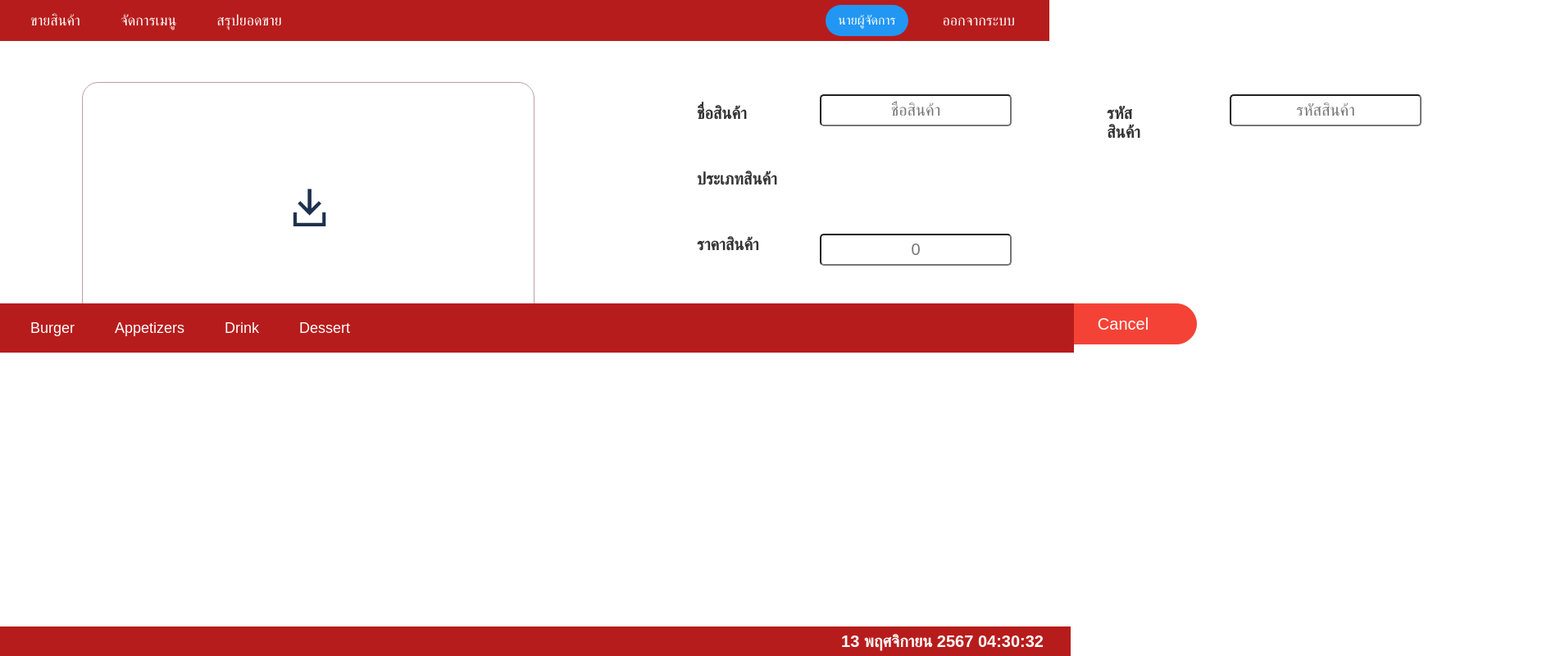
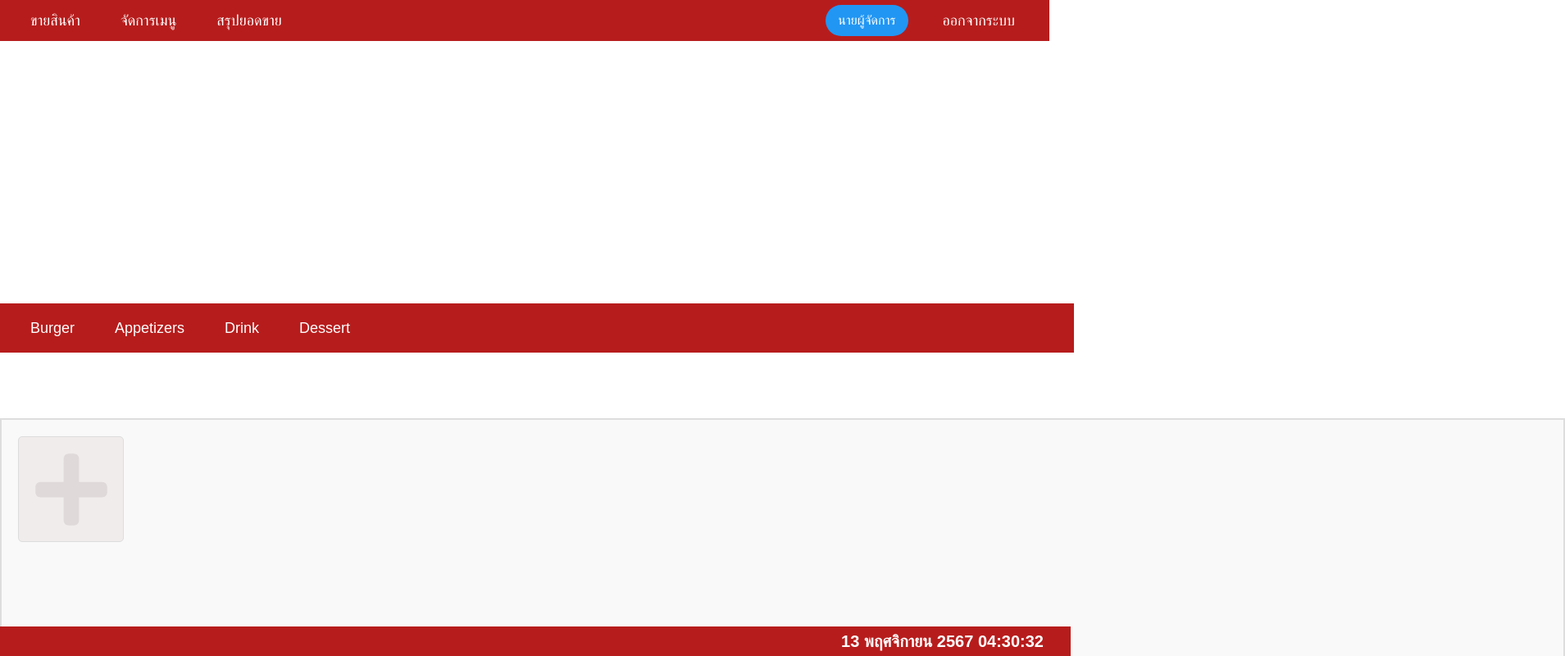
Before and after one commit to Pariwattt/Ecommerce, a React (Vite) app in the folder frontend/: page /EditMenu in a window 1280 px wide. Shown: the top 800 px of the page at 82% size, 1909 px wide, since content can reach past the window. Built offline with nearby package versions, Linux system fonts and the light colour scheme; what @radix-ui/themes would draw is missing.

Commit message:
เพิ่มเมนู

```diff
--- a/frontend/src/features/css/edit.css
+++ b/frontend/src/features/css/edit.css
@@ -2,7 +2,7 @@
     width: 550px;
     height: 310px;
     position: absolute;
-    top: 100px;
+    top: 35px;
     left: 100px;
     border-radius: 20px;  /* ทำให้ขอบโค้งมน */
     justify-content: center; /* จัดให้อยู่กลางตามแนวนอน */
@@ -37,22 +37,22 @@
 }
 .t1{
     position: absolute;
-    top: 80px;
+    top: 10px;
     left: 850px;
 }
 .t2{
     position: absolute;
-    top: 160px;
+    top: 90px;
     left: 850px;
 }
 .t3{
     position: absolute;
-    top: 240px;
+    top: 170px;
     left: 850px;
 }
 .t4{
     position: absolute;
-    top: 80px;
+    top: 10px;
     left: 1350px;
 }
 
@@ -64,7 +64,7 @@
 
 .In-Name-box {
     position: absolute;
-    top: 115px;
+    top: 50px;
     left: 1000px;
 
     width: 220px; /* กำหนดความกว้างของกล่องข้อความ */
@@ -81,7 +81,7 @@
  }
  .In-Price-box{
     position: absolute;
-    top: 285px;
+    top: 215px;
     left: 1000px;
     width: 220px; /* กำหนดความกว้างของกล่องข้อความ */
     height: 25px; /* กำหนดความสูงของกล่องข้อความ */
@@ -97,7 +97,7 @@
  }
 .In-Code-box{
     position: absolute;
-    top: 115px;
+    top: 50px;
     left: 1500px;
     width: 220px; /* กำหนดความกว้างของกล่องข้อความ */
     height: 25px; /* กำหนดความสูงของกล่องข้อความ */
@@ -119,7 +119,7 @@
     display: flex;
     justify-content: center; /* จัดให้กลางแนวนอน */
     position: absolute;
-    top: 350px;
+    top: 285px;
     left: 1000px;
 }
 .confirm-button {
@@ -172,3 +172,68 @@
     font-size: 16px; /* ขนาดตัวอักษร */
     color: #333; /* สีตัวอักษร */
 }
+.productList-button {
+
+    width: 127px; /* กำหนดความกว้างของกล่องข้อความ */
+    height: 127px; /* กำหนดความสูงของกล่องข้อความ */
+    padding: 2px; /* เว้นระยะห่างภายในกล่องข้อความ */
+    font-size: 20px; /* ปรับขนาดฟอนต์ของข้อความในปุ่ม */
+    border-radius: 5px; /* ปรับขอบโค้งของปุ่ม */
+    background-color: #f1f1f1; /* สีพื้นหลังของปุ่ม */
+    border: 1px solid #ddd; /* กำหนดขอบของปุ่ม */
+    cursor: pointer; /* เปลี่ยนเคอร์เซอร์เมื่อ hover */
+    margin: 10px;
+}
+
+.productList-button:hover {
+    background-color: #e0e0e0; /* สีพื้นหลังของปุ่มเมื่อ hover */
+
+}
+.product-list{
+    display: grid;
+    grid-template-columns: repeat(12, 1fr);
+    gap: 10px; /* ระยะห่างระหว่างปุ่ม */
+}
+.product-list-con{
+    width: 1885px;            /* ความกว้างของกรอบ */
+    height: 400px;           /* ความสูงของกรอบ */
+    border: 2px solid #ddd;  /* สีและขนาดขอบของกรอบ */
+    padding: 10px;           /* ระยะห่างภายในกรอบ */
+    overflow-y: auto;        /* เพิ่มการเลื่อนแนวตั้ง */
+    background-color: #f9f9f9; /* พื้นหลังของกรอบ */
+    position: absolute;
+    top: 510px;
+    left: 0px;
+
+
+
+}
+.proBox-increase {
+    width: 127px; /* กำหนดความกว้างของกล่องข้อความ */
+    height: 127px; /* กำหนดความสูงของกล่องข้อความ */
+    border-radius: 5px; /* ปรับขอบโค้งของปุ่ม */
+    background-color: #f0ecec; /* สีพื้นหลังของปุ่ม */
+    border: 1px solid #ddd; /* กำหนดขอบของปุ่ม */
+    cursor: pointer; /* เปลี่ยนเคอร์เซอร์เมื่อ hover */
+    margin: 10px;
+    display: flex;
+    font-size: 100px;
+    color: #dfd9d9;
+    justify-content: center; /* จัดตำแหน่งข้อความในแนวนอน */
+    align-items: center; /* จัดตำแหน่งข้อความในแนวตั้ง */
+}
+.proBox-increase:hover {
+    background-color: #e0e0e0; /* สีพื้นหลังของปุ่มเมื่อ hover */
+
+}
+.prolist-con{
+    width: 1905px;            /* ความกว้างของกรอบ */
+    height: 389px;           /* ความสูงของกรอบ */
+    border: 2px solid #ddd;  /* สีและขนาดขอบของกรอบ */
+    padding: 1px;           /* ระยะห่างภายในกรอบ */
+    overflow-y: auto;        /* เพิ่มการเลื่อนแนวตั้ง */
+    background-color: #f9f9f9; /* พื้นหลังของกรอบ */
+    position: absolute;
+    top: 50px;
+    left: 0px;
+}
--- a/frontend/src/features/editMenu/edit.jsx
+++ b/frontend/src/features/editMenu/edit.jsx
@@ -4,70 +4,160 @@ import Navbar from '../webPageFeatures/navbar';
 import Footbar from '../webPageFeatures/footbar';
 import LockZoom from '../webPageFeatures/LockZoom';
 import Tabbar from './tabbar';
+import { FaPlus } from 'react-icons/fa'; // นำเข้าไอคอน
 
 import { useNavigate } from 'react-router-dom';  // นำเข้า useNavigate
 
 function App() {
     const Navigate = useNavigate();
 
-    const [productName, setProductName] = useState(''); // สร้างตัวแปร text และฟังก์ชัน setText เพื่อจัดการข้อความ
-    const [productPrice, setProductPrice] = useState(''); // สำหรับราคาสินค้า
-    const [productCode,setProductCode] = useState('');
-    const [image, setImage] = useState(null); // สร้าง state สำหรับรูปภาพ
+    const [productName, setProductName] = useState('');
+    const [productPrice, setProductPrice] = useState('');
+    const [productCode, setProductCode] = useState('');
+    const [image, setImage] = useState(null);
+    const [products, setProducts] = useState([]); // เพิ่ม state สำหรับเก็บสินค้าที่เพิ่มเข้ามา
+    const [showFields, setShowFields] = useState(false);  // state ใหม่ที่จะใช้ควบคุมการแสดงผลของ input fields
+    const [editingProductIndex, setEditingProductIndex] = useState(null);  // เพิ่ม state สำหรับการเก็บสินค้าที่กำลังแก้ไข
 
     const handleImageChange = (e) => {
         const file = e.target.files[0];
         if (file) {
             const reader = new FileReader();
             reader.onloadend = () => {
-                    setImage(reader.result); // ตั้งค่ารูปภาพเมื่ออ่านไฟล์เสร็จ
+                setImage(reader.result);
             };
-            reader.readAsDataURL(file); // อ่านไฟล์เป็น Base64 URL
+            reader.readAsDataURL(file);
         }
     };
-    // ฟังก์ชันสำหรับแปลงตัวเลขให้มีคอมม่า
+
     const formatPrice = (value) => {
-        if (!value) return ''; // ถ้าไม่มีค่าให้ส่งกลับเป็นค่าว่าง
-        const numberValue = parseFloat(value.replace(/,/g, '')); // ลบคอมม่าออกก่อนแปลงเป็นตัวเลข
-        return numberValue.toLocaleString(); // แปลงตัวเลขให้มีคอมม่า
+        if (!value) return '';
+        const numberValue = parseFloat(value.replace(/,/g, ''));
+        return numberValue.toLocaleString();
     };
+
     const handlePriceChange = (e) => {
-        const { value } = e.target;
-        // อัปเดตราคาสินค้าเป็นฟอร์แมตที่มีคอมม่า
-        setProductPrice(formatPrice(value));
+        const value = e.target.value;
+        if (!isNaN(value)) {
+            setProductPrice(value);
+        }
+    };
+
+    const handleConfirm = () => {
+        const newProduct = {
+            name: productName,
+            price: productPrice,
+            code: productCode
+        };
+
+        // ถ้ากำลังแก้ไขสินค้า ให้แทนที่สินค้าเดิม
+        if (editingProductIndex !== null) {
+            const updatedProducts = [...products];
+            updatedProducts[editingProductIndex] = newProduct;
+            setProducts(updatedProducts);
+        } else {
+            // ถ้าไม่ได้แก้ไขสินค้าใหม่ ให้เพิ่มสินค้าใหม่
+            setProducts([...products, newProduct]);
+        }
+
+        // รีเซ็ตค่าต่างๆ และซ่อนฟอร์ม
+        setProductName('');
+        setProductPrice('');
+        setProductCode('');
+        setImage(null);
+        setShowFields(false);
+        setEditingProductIndex(null);  // รีเซ็ตสถานะการแก้ไข
+    };
+
+    const handleCancel = () => {
+        // ถ้ามีการแก้ไขสินค้า, ลบสินค้าออกจากรายการ
+        if (editingProductIndex !== null) {
+            handleDeleteProduct(editingProductIndex);  // ลบสินค้าที่กำลังแก้ไข
+        } else {
+            setProductName('');
+            setProductPrice('');
+            setProductCode('');
+            setImage(null);
+        }
+
+        // รีเซ็ตฟอร์มและซ่อนการแสดงผล
+        setShowFields(false);
+        setEditingProductIndex(null);  // รีเซ็ตสถานะการแก้ไข
+    };
+
+    const handleDeleteProduct = (index) => {
+        const updatedProducts = products.filter((_, i) => i !== index);
+        setProducts(updatedProducts);
+    };
+
+    const handleShowFields = (index) => {
+        // ถ้ามีการคลิกสินค้ารายการเดิมเพื่อแก้ไข
+        if (editingProductIndex !== null && editingProductIndex === index) {
+            setShowFields(!showFields);  // สลับการแสดงฟอร์ม
+        } else {
+            setShowFields(true);
+            setEditingProductIndex(index);  // กำหนดให้กำลังแก้ไขสินค้ารายการนี้
+            const product = products[index];
+            setProductName(product.name);
+            setProductPrice(product.price);
+            setProductCode(product.code);
+        }
     };
 
     return (
         <div>
-            <LockZoom/>
+            <LockZoom />
             <Navbar />
             <Footbar />
-            <Tabbar/>
+            <Tabbar />
+            <div className="product-list-con">
+                <div className="product-list">
+                    {products.map((product, index) => (
+                        <button
+                            key={index}
+                            className="productList-button"
+                            onClick={() => handleShowFields(index)} // เมื่อกดปุ่มให้แก้ไขสินค้า
+                        >
+                            {product.name}
+                        </button>
+                    ))}
+                </div>
+                <div className='proBox-increase' onClick={() => handleShowFields(null)}>
+                    <FaPlus />
+                </div>
+            </div>
+
+            {/* เงื่อนไขการแสดงผลของ input fields */}
+            {showFields && (
+                <>
+                    <div className='prolist-con'>
                         <div className='edit-img_box'>
-            {image && <img src={image} alt="Uploaded" className='uploaded-image' />} {/* แสดงรูปภาพที่อัพโหลด */}
+                            {image && <img src={image} alt="Uploaded" className='uploaded-image' />}
                             <input
                                 type="file"
                                 accept="image/*"
-                    onChange={handleImageChange} // เมื่อมีการเลือกไฟล์
-                    style={{ display: 'none' }} // ซ่อน input
-                    id="file-upload"/>
+                                onChange={handleImageChange}
+                                style={{ display: 'none' }}
+                                id="file-upload"
+                            />
                             <label htmlFor="file-upload" className="file-upload-label">
-                <img src="/img/upload.png"className="L-upload-logo" />
+                                <img src="/img/upload.png" className="L-upload-logo" />
                             </label>
                         </div>
+
                         <div className='textName'>
                             <h6 className='t1'>ชื่อสินค้า</h6>
                             <h6 className='t2'>ประเภทสินค้า</h6>
                             <h6 className='t3'>ราคาสินค้า</h6>
                             <h6 className='t4'>รหัสสินค้า</h6>
+                        </div>
 
-            </div>
                         <div className="con-ner">
                             <input
                                 className="In-Name-box"
                                 value={productName}
-                    onChange={(e) => setProductName(e.target.value)}  //เมื่อมีการพิมพ์ข้อความ จะอัปเดตค่า text
-                    placeholder="ชื่อสินค้า" //ข้อความที่จะแสดงเมื่อยังไม่มีข้อความ
+                                onChange={(e) => setProductName(e.target.value)}
+                                placeholder="ชื่อสินค้า"
                             />
                         </div>
                         <div className="con-ner">
@@ -75,9 +165,9 @@ function App() {
                                 type="text"
                                 className="In-Price-box"
                                 value={productPrice}
-                    onChange={handlePriceChange} // อัปเดตราคาเมื่อมีการพิมพ
-                    placeholder="0"  // ข้อความที่จะแสดงเมื่อยังไม่มีข้อความ
-                    min="0" // กำหนดค่าต่ำสุดเป็น 0
+                                onChange={handlePriceChange}
+                                placeholder="0"
+                                min="0"
                             />
                         </div>
                         <div className="con-ner">
@@ -85,17 +175,22 @@ function App() {
                                 className="In-Code-box"
                                 value={productCode}
                                 onChange={(e) => setProductCode(e.target.value)}
-                    placeholder="รหัสสินค้า" //ข้อความที่จะแสดงเมื่อยังไม่มีข้อความ
+                                placeholder="รหัสสินค้า"
                             />
                         </div>
-            <div className="button-center" >
-                <button className="confirm-button button-confirm-sub">
+
+                        {/* เงื่อนไขการแสดงผลปุ่ม Confirm และ Cancel */}
+                        <div className="button-center">
+                            <button className="confirm-button button-confirm-sub" onClick={handleConfirm}>
                                 Confirm
                             </button>
-                <button className="cancel-button button-confirm-sub" >
+                            <button className="cancel-button button-confirm-sub" onClick={handleCancel}>
                                 Cancel
                             </button>
                         </div>
+                    </div>
+                </>
+            )}
         </div>
     );
 }
--- a/package.json
+++ b/package.json
@@ -1,5 +1,6 @@
 {
   "dependencies": {
-    "axios": "^1.7.7"
+    "axios": "^1.7.7",
+    "react-icons": "^5.3.0"
   }
 }
```
Also changed, not shown: 1 other file (tests, documents, lock files or other folders). Lines whose indentation alone changed are shown as unchanged.
